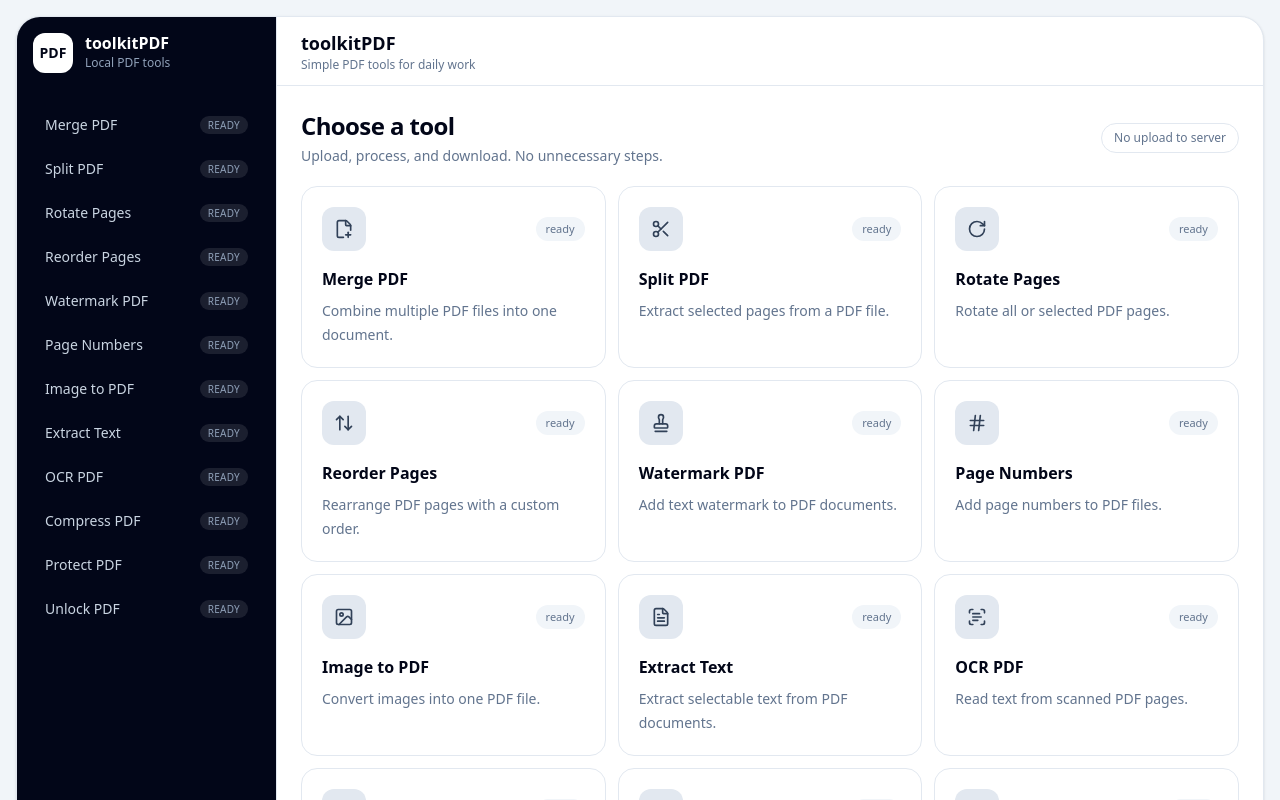
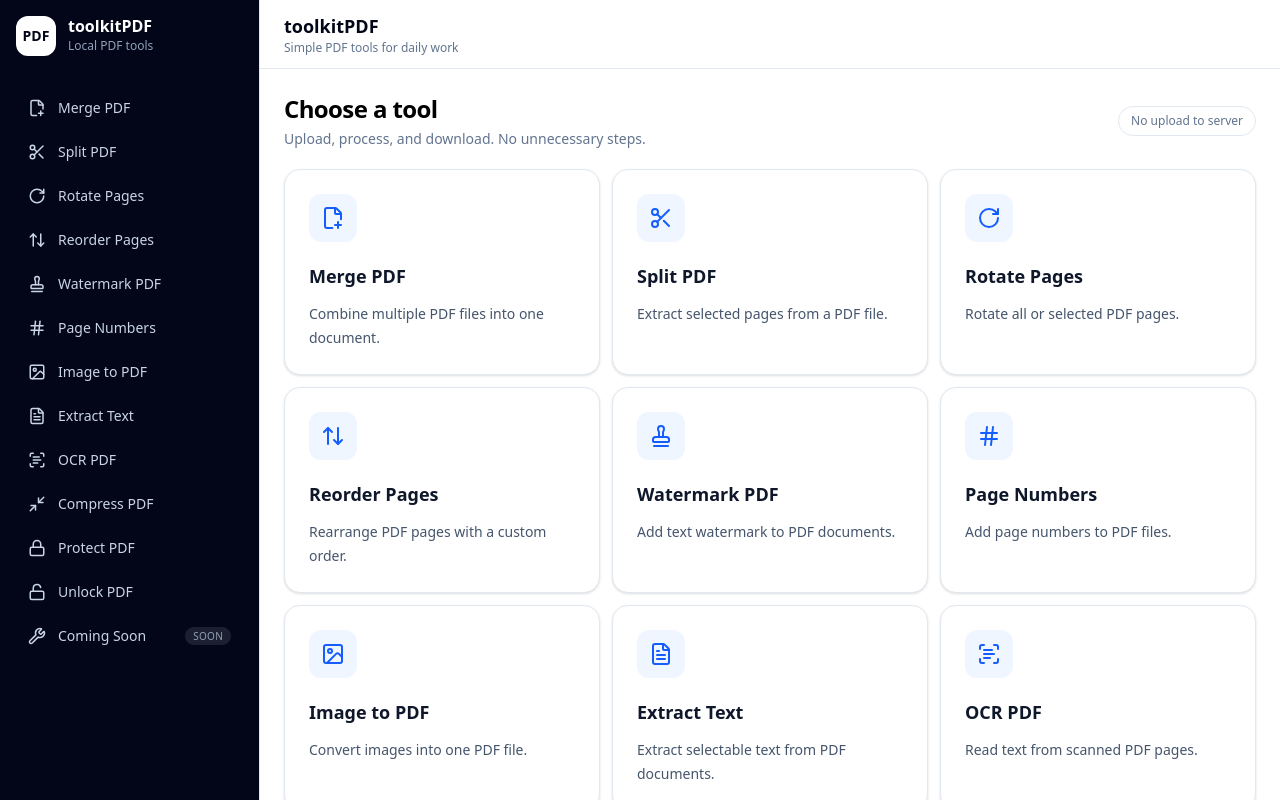
Before and after one commit to fdhlaly/toolkitPDF, a Next.js app: page / in a window 1280 px wide. Shown: the top 800 px of the page. Built offline with nearby package versions, Linux system fonts and the light colour scheme.

Commit message:
feat: implement ToolCard component and update Home page to use it; add Coming Soon page and update tools data

```diff
--- a/src/app/page.tsx
+++ b/src/app/page.tsx
@@ -1,6 +1,6 @@
 import AppShell from "@/components/AppShell";
 import { tools } from "@/data/tools";
-import Link from "next/link";
+import ToolCard from "@/components/ToolCard";
 
 export default function Home() {
   return (
@@ -19,36 +19,9 @@ export default function Home() {
       </div>
 
       <div className="grid gap-3 sm:grid-cols-2 xl:grid-cols-3">
-        {tools.map((tool) => {
-          const Icon = tool.icon;
-          return (
-            <Link
-              key={tool.title}
-              href={tool.href}
-              className="group rounded-2xl border border-slate-200 bg-white p-5 transition hover:-translate-y-0.5 hover:border-slate-300 hover:shadow-md"
-            >
-              <div className="mb-4 flex items-center justify-between">
-                <div className="flex size-11 items-center justify-center rounded-xl text-sm font-bold text-slate-700 bg-slate-200">
-                  <Icon className="h-5 w-5 text-slate-700" aria-hidden="true" />
-                </div>
-
-                {tool.status && (
-                  <span className="rounded-full bg-slate-100 px-2.5 py-1 text-[11px] font-medium text-slate-500">
-                    {tool.status}
-                  </span>
-                )}
-              </div>
-
-              <h3 className="font-semibold text-slate-950 group-hover:text-blue-600">
-                {tool.title}
-              </h3>
-
-              <p className="mt-2 text-sm leading-6 text-slate-500">
-                {tool.description}
-              </p>
-            </Link>
-          );
-        })}
+        {tools.map((tool) => (
+          <ToolCard key={tool.href} tool={tool} />
+        ))}
       </div>
     </AppShell>
   );
--- /dev/null
+++ b/src/app/tools/soon/page.tsx
@@ -0,0 +1,38 @@
+"use client";
+
+import AppShell from "@/components/AppShell";
+import { Clock3 } from "lucide-react";
+import Link from "next/link";
+
+export default function ComingSoonPage() {
+  return (
+    <AppShell
+      title="Coming Soon"
+      activeHref="/tools/soon"
+      showMobileBackLink
+      contentClassName="flex-1"
+    >
+      <section className="flex min-h-[calc(100vh-160px)] items-center justify-center px-4 py-12">
+        <div className="w-full max-w-md rounded-3xl border border-slate-200 bg-white p-8 text-center shadow-sm">
+          <div className="mx-auto mb-5 flex h-16 w-16 items-center justify-center rounded-2xl bg-blue-50 text-slate-600">
+            <Clock3 size={30} strokeWidth={2} />
+          </div>
+
+          <h1 className="text-2xl font-bold text-slate-900">Coming Soon</h1>
+
+          <p className="mt-3 text-sm leading-6 text-slate-600">
+            This PDF tool is currently under development. We are working to make
+            it available in a future update.
+          </p>
+
+          <Link
+            href="/"
+            className="mt-6 inline-flex items-center justify-center rounded-xl bg-slate-900 px-5 py-3 text-sm font-semibold text-white transition hover:bg-slate-950"
+          >
+            Back to Home
+          </Link>
+        </div>
+      </section>
+    </AppShell>
+  );
+}
--- a/src/components/AppShell.tsx
+++ b/src/components/AppShell.tsx
@@ -24,8 +24,7 @@ const AppShell = ({
   showMobileBackLink = false,
 }: AppShellProps) => {
   return (
-    <main className="min-h-screen bg-slate-100 p-3 text-slate-950 md:p-4">
-      <div className="mx-auto grid min-h-[calc(100vh-1.5rem)] max-w-7xl overflow-hidden rounded-3xl border border-slate-200 bg-white shadow-sm md:min-h-[calc(100vh-2rem)] lg:grid-cols-[260px_1fr]">
+    <div className="grid min-h-[calc(100vh-1.5rem)] overflow-hidden md:min-h-[calc(100vh-2rem)] lg:grid-cols-[260px_1fr]">
       <aside className="hidden border-r border-slate-200 bg-slate-950 p-4 text-white lg:flex lg:flex-col">
         <div className="mb-8">
           <Link href="/" className="flex items-center gap-3">
@@ -40,9 +39,10 @@ const AppShell = ({
           </Link>
         </div>
 
-          <nav className="space-y-1">
+        <nav className="space-y-1 mb-4">
           {tools.map((tool) => {
             const isActive = tool.href === activeHref;
+            const Icon = tool.icon;
 
             return (
               <Link
@@ -54,15 +54,14 @@ const AppShell = ({
                     : "text-slate-300 hover:bg-white/10 hover:text-white"
                 }`}
               >
+                <div className="flex justify-start items-center gap-3">
+                  <Icon size={18} strokeWidth={2} />
                   <span>{tool.title}</span>
+                </div>
 
-                  {tool.status && (
+                {tool.status === "ready" ? null : (
                   <span
-                      className={`rounded-full px-2 py-0.5 text-[10px] uppercase tracking-wide ${
-                        isActive
-                          ? "bg-slate-100 text-slate-500"
-                          : "bg-white/10 text-slate-400"
-                      }`}
+                    className={`rounded-full px-2 py-0.5 text-[10px] uppercase tracking-wide ${isActive ? "bg-slate-900 text-white" : "bg-white/10 text-slate-400"}`}
                   >
                     {tool.status}
                   </span>
@@ -130,7 +129,6 @@ const AppShell = ({
         <div className={contentClassName}>{children}</div>
       </section>
     </div>
-    </main>
   );
 };
 
--- /dev/null
+++ b/src/components/ToolCard.tsx
@@ -0,0 +1,37 @@
+import Link from "next/link";
+import type { Tool } from "@/data/tools";
+
+type ToolCardProps = {
+  tool: Tool;
+};
+
+const ToolCard = ({ tool }: ToolCardProps) => {
+  const Icon = tool.icon;
+
+  const isReady = tool.status === "ready";
+  return (
+    <Link
+      href={isReady ? tool.href : "#"}
+      aria-disabled={!isReady}
+      className={`group rounded-2xl border border-slate-200 bg-white p-6 shadow-sm transition hover:border-slate-300 ${!isReady ? "pointer-events-none opacity-60" : ""}`}
+    >
+      <div className="mb-5 flex h-12 w-12 items-center justify-center rounded-xl bg-blue-50 text-blue-600 transition group-hover:bg-blue-600 group-hover:text-white">
+        <Icon size={24} strokeWidth={2} />
+      </div>
+
+      <div className="mb-3 flex items-center justify-between gap-3">
+        <h3 className="text-lg font-semibold text-slate-900">{tool.title}</h3>
+
+        {tool.status !== "ready" && (
+          <span className="rounded-full bg-slate-100 px-3 py-1 text-xs font-medium text-slate-500">
+            Soon
+          </span>
+        )}
+      </div>
+
+      <p className="text-sm leading-6 text-slate-600">{tool.description}</p>
+    </Link>
+  );
+};
+
+export default ToolCard;
--- a/src/data/tools.tsx
+++ b/src/data/tools.tsx
@@ -12,9 +12,10 @@ import {
   Unlock,
   Minimize2,
   FileText,
+  Wrench,
 } from "lucide-react";
 
-export type ToolStatus = "ready";
+export type ToolStatus = "ready" | "soon" | "beta";
 
 export type Tool = {
   title: string;
@@ -109,4 +110,11 @@ export const tools: Tool[] = [
     icon: Unlock,
     status: "ready",
   },
+  {
+    title: "Coming Soon",
+    description: "Get ready for the next features.",
+    href: "/tools/soon",
+    icon: Wrench,
+    status: "soon",
+  },
 ];
```
Lines whose indentation alone changed are shown as unchanged.
